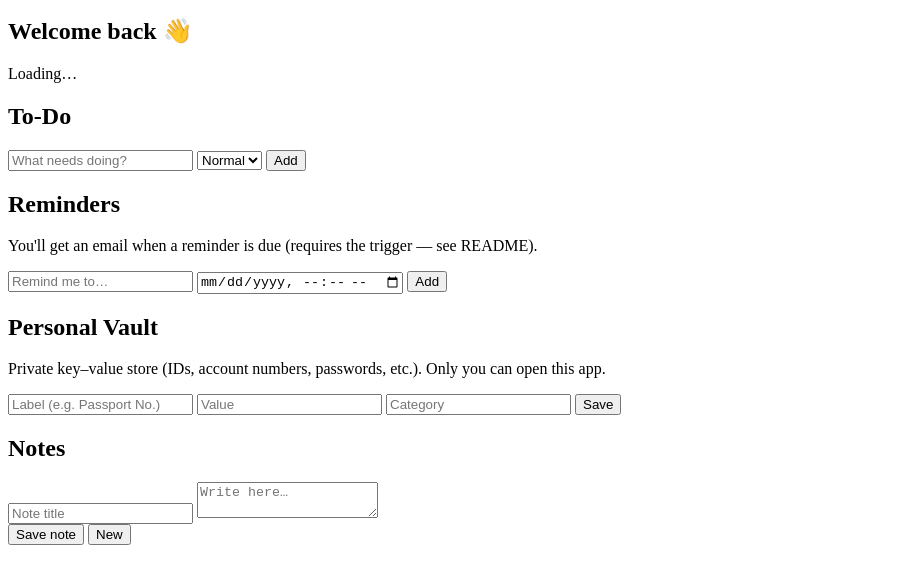
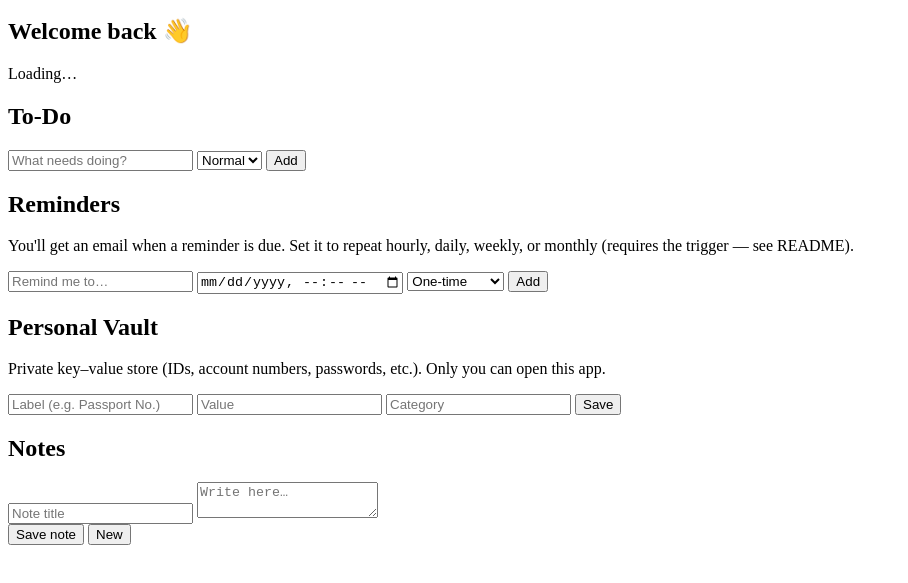
Before and after one commit to denispatel01/denispatel01.github.io, a plain HTML site: page private-app/Index.html in a window 1280 px wide. Shown: the part 69-652 px from the top of the page, without its empty margins (0-908 px from the left). Drawn offline with Linux system fonts and the light colour scheme.

Commit message:
Add recurring reminders (hourly/daily/weekly/monthly) to private app

```diff
--- a/private-app/Index.html
+++ b/private-app/Index.html
@@ -48,10 +48,17 @@
       <!-- REMINDERS -->
       <section class="view" id="view-reminders">
         <h1>Reminders</h1>
-        <p class="hint">You'll get an email when a reminder is due (requires the trigger — see README).</p>
+        <p class="hint">You'll get an email when a reminder is due. Set it to repeat hourly, daily, weekly, or monthly (requires the trigger — see README).</p>
         <div class="row">
           <input id="remTitle" placeholder="Remind me to…" />
           <input id="remWhen" type="datetime-local" />
+          <select id="remRepeat">
+            <option value="none">One-time</option>
+            <option value="hourly">Every hour</option>
+            <option value="daily">Every day</option>
+            <option value="weekly">Every week</option>
+            <option value="monthly">Every month</option>
+          </select>
           <button class="btn" onclick="ui.addReminder()">Add</button>
         </div>
         <ul class="list" id="reminderList"></ul>
```
Also changed, not shown: private-app/JavaScript.html (+7 -3 lines), 2 other files.
